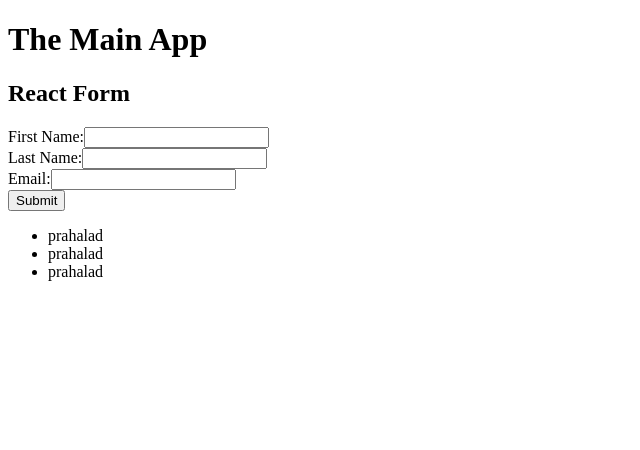
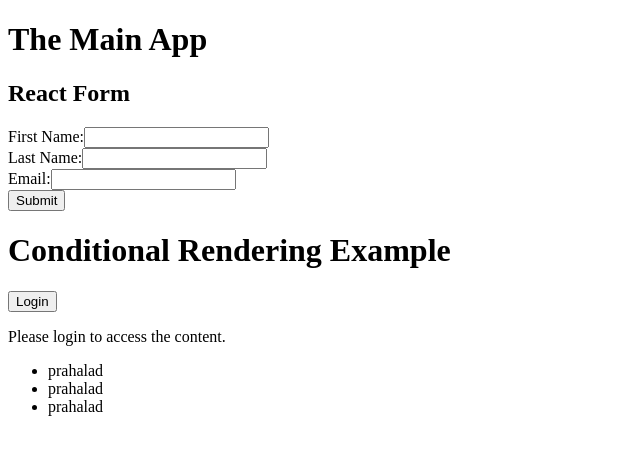
Before and after one commit to 2111997pm/sharpner, a React (Create React App) app in the folder React/my-react-app/: page / in a window 1280 px wide. Shown: the top 450 px of the page, without its empty margins (0-640 px from the left). Built offline with nearby package versions, Linux system fonts and the light colour scheme.

Commit message:
add data

```diff
--- a/React/my-react-app/src/App.js
+++ b/React/my-react-app/src/App.js
@@ -1,6 +1,7 @@
 import React from "react";
 import Expensis from "./components/Expensis";
 import MyForm from "./components/MyForm";
+import ConditionalRenderingExample from "./components/ConditonalRendering";
 
 const App = ({ data }) => {
   return (
@@ -8,6 +9,7 @@ const App = ({ data }) => {
       <h1>The Main App</h1>
 
       <MyForm />
+      <ConditionalRenderingExample/>
       <Expensis data="prahalad" />
     </>
   );
--- /dev/null
+++ b/React/my-react-app/src/components/ConditonalRendering.jsx
@@ -0,0 +1,27 @@
+import React, { useState } from 'react';
+
+const ConditionalRenderingExample = () => {
+  const [isLoggedIn, setIsLoggedIn] = useState(false);
+
+  // Toggle the login state
+  const handleLoginToggle = () => {
+    setIsLoggedIn(!isLoggedIn);
+  };
+
+  return (
+    <div>
+      <h1>Conditional Rendering Example</h1>
+      <button onClick={handleLoginToggle}>
+        {isLoggedIn ? 'Logout' : 'Login'}
+      </button>
+
+      {isLoggedIn ? (
+        <p>Welcome! You are logged in.</p>
+      ) : (
+        <p>Please login to access the content.</p>
+      )}
+    </div>
+  );
+};
+
+export default ConditionalRenderingExample;
```
